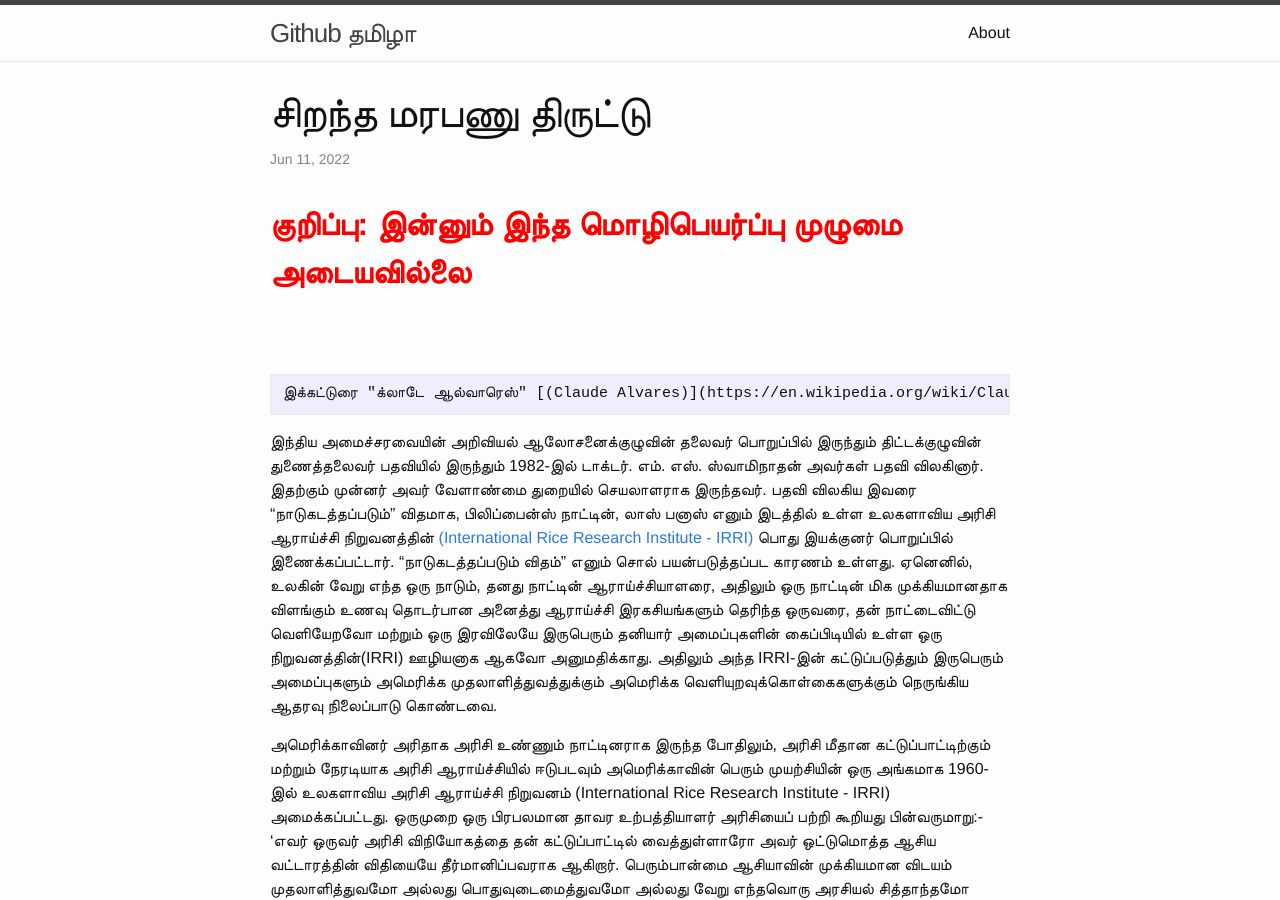
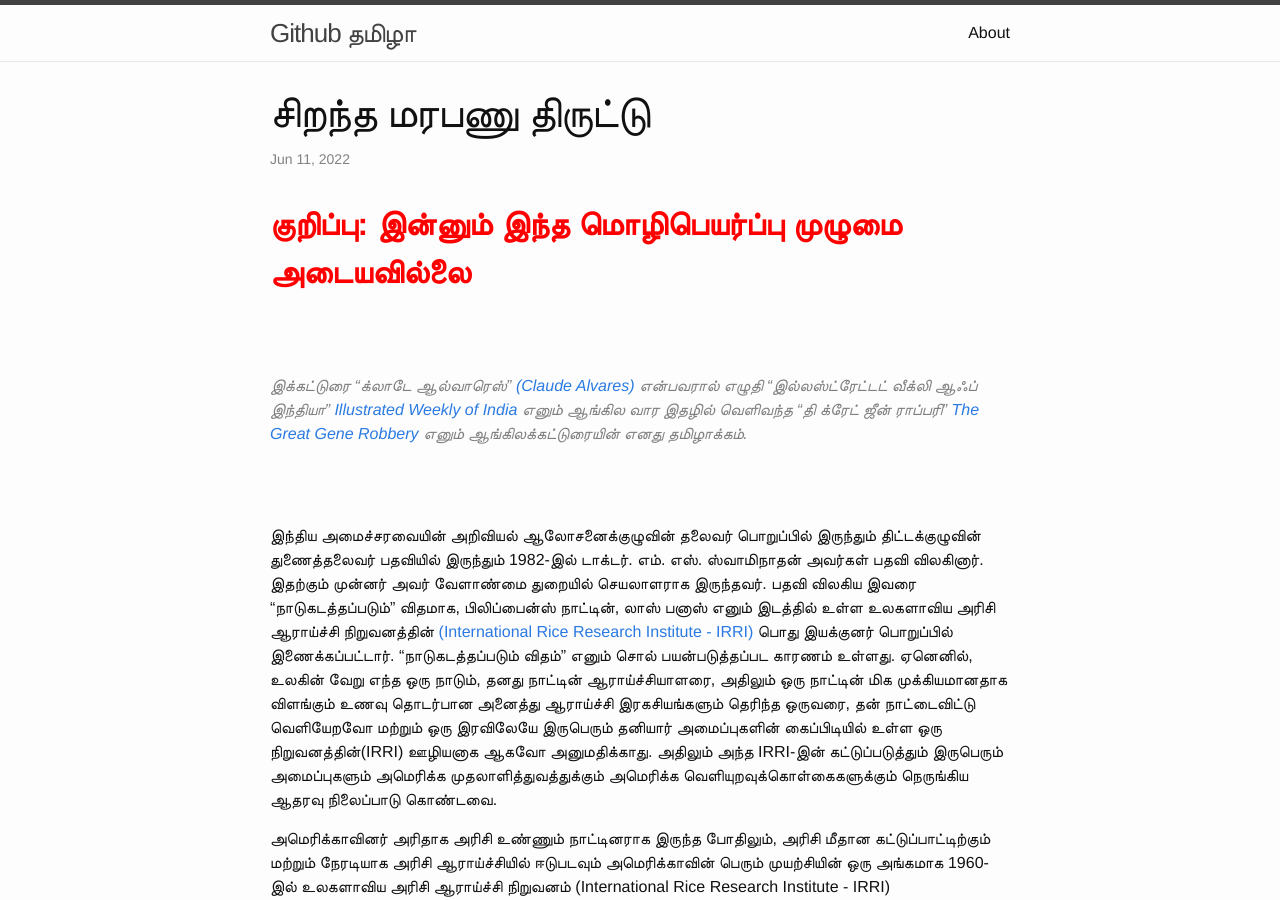
Before and after one commit to rajbharath/rajbharath.github.io, a Jekyll site: the page built from _posts/2022-06-11- cirandha marabanu thiruttu.markdown, in a window 1280 px wide and 900 px high. Built offline with Jekyll 4.4.1, drawn with Linux system fonts in a browser that asks for light colours; comment, search, counter and statistics services are not loaded.

Commit message:
cirandha marabanu thiruttu

````diff
--- a/_posts/2022-06-11- cirandha marabanu thiruttu.markdown
+++ b/_posts/2022-06-11- cirandha marabanu thiruttu.markdown
@@ -9,10 +9,11 @@ comments: true
 
 <br/><br/>
 
-```
+<i style="color: grey">
 இக்கட்டுரை "க்லாடே ஆல்வாரெஸ்" [(Claude Alvares)](https://en.wikipedia.org/wiki/Claude_Alvares) என்பவரால் எழுதி "இல்லஸ்ட்ரேட்டட் வீக்லி ஆஃப் இந்தியா" [Illustrated Weekly of India](https://en.wikipedia.org/wiki/The_Illustrated_Weekly_of_India) எனும் ஆங்கில வார இதழில் வெளிவந்த "தி க்ரேட் ஜீன் ராப்பரி" [The Great Gene Robbery](https://www.vijayvaani.com/ArticleDisplay.aspx?aid=2137) எனும் ஆங்கிலக்கட்டுரையின் எனது தமிழாக்கம்.
-```
+</i>
 
+<br/><br/>
 
 
 இந்திய அமைச்சரவையின் அறிவியல் ஆலோசனைக்குழுவின் தலைவர் பொறுப்பில் இருந்தும் திட்டக்குழுவின் துணைத்தலைவர் பதவியில் இருந்தும் 1982-இல் டாக்டர். எம். எஸ். ஸ்வாமிநாதன் அவர்கள் பதவி விலகினார்.
````
